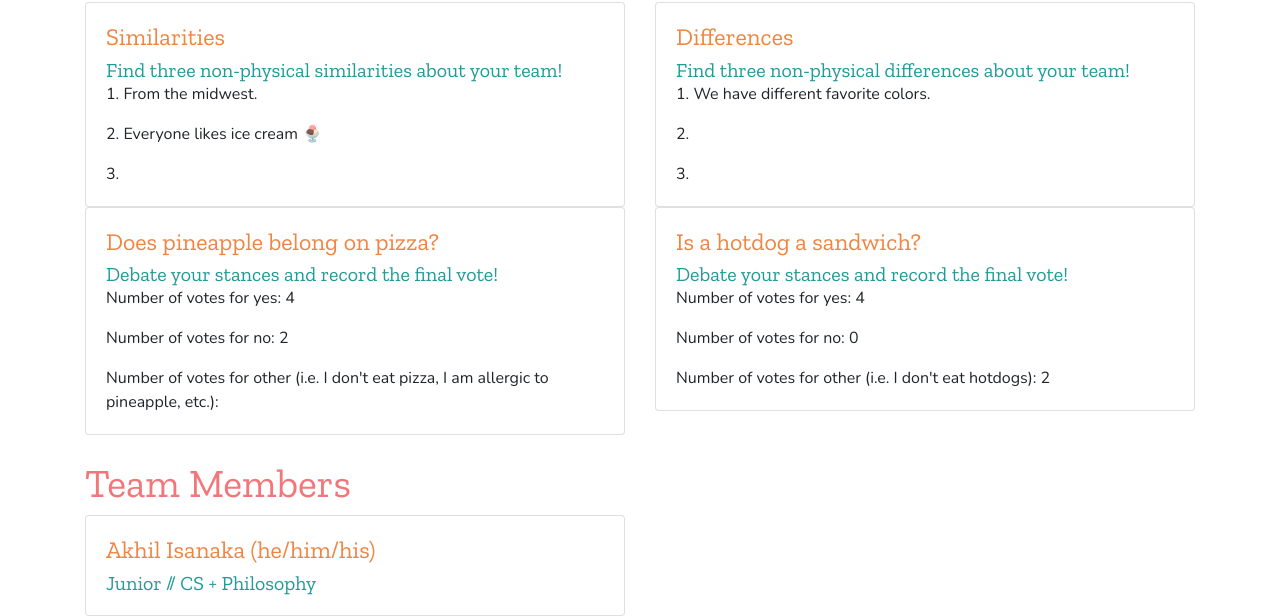
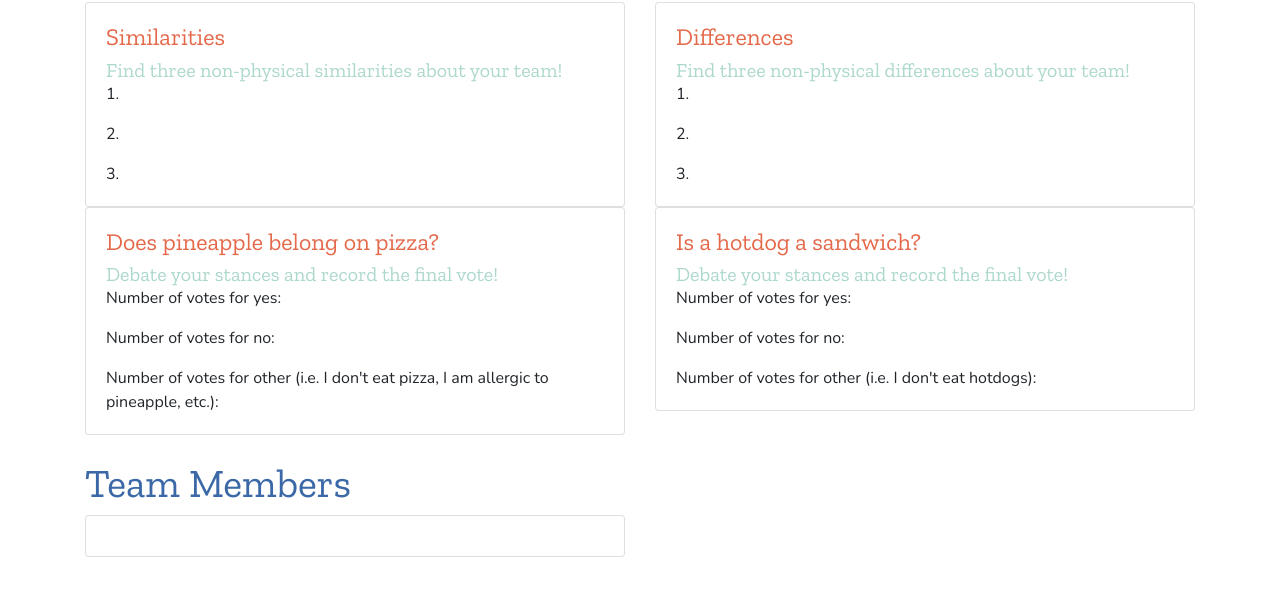
Before and after one commit to akpkboss/IntroGit, a plain HTML site: page index.html in a window 1280 px wide. Shown: the part 564-1180 px from the top of the page. After the commit the page ends 1121 px from the top, so only its background shows below. Drawn offline with nearby package versions, Linux system fonts and the light colour scheme.

Commit message:
updated css to fit current theme

```diff
--- a/index.html
+++ b/index.html
@@ -13,7 +13,7 @@
 		<div class="container">
 				<h1>Let's Git Gud at Git!</h1>
 				<h2>Get to know the members of your team while practicing your git skills.</h2>
-                <h3>// Git Gud @ Git, February 3, 2021</h3>
+                <h3>// Intro to Git, April 9, 2021</h3>
                 <hr/>
                 <h4>Instructions:</h4>
                 <p>// 1. Fill out this entire website! The wording can differ from person to person, but EVERYONE must merge a copy of the website for this activity to work.</p>
@@ -29,8 +29,8 @@
  				<div class="card-body">
  					<h4 class="card-title">Similarities</h4>
  					<h5 class="card-subtitle">Find three non-physical similarities about your team!</h5>
- 					<p class="card-text">1. From the midwest. </p>
-                    <p class="card-text">2. Everyone likes ice cream 🍨</p>
+ 					<p class="card-text">1. </p>
+                    <p class="card-text">2. </p>
                     <p class="card-text">3. </p>
  				</div>
  			</div>
@@ -40,7 +40,7 @@
  				<div class="card-body">
  					<h4 class="card-title">Differences</h4>
  					<h5 class="card-subtitle">Find three non-physical differences about your team!</h5>
- 					<p class="card-text">1. We have different favorite colors. </p>
+ 					<p class="card-text">1. </p>
                     <p class="card-text">2. </p>
                     <p class="card-text">3. </p>
  				</div>
@@ -54,8 +54,8 @@
  				<div class="card-body">
  					<h4 class="card-title">Does pineapple belong on pizza?</h4>
  					<h5 class="card-subtitle">Debate your stances and record the final vote!</h5>
- 					<p class="card-text">Number of votes for yes: 4</p>
-                    <p class="card-text">Number of votes for no: 2</p>
+ 					<p class="card-text">Number of votes for yes: </p>
+                    <p class="card-text">Number of votes for no: </p>
                     <p class="card-text">Number of votes for other (i.e. I don't eat pizza, I am allergic to pineapple, etc.): </p>
  				</div>
  			</div>
@@ -65,9 +65,9 @@
  				<div class="card-body">
 					<h4 class="card-title">Is a hotdog a sandwich?</h4>
 					<h5 class="card-subtitle">Debate your stances and record the final vote!</h5>
-					<p class="card-text">Number of votes for yes: 4</p>
-				   <p class="card-text">Number of votes for no: 0</p>
-				   <p class="card-text">Number of votes for other (i.e. I don't eat hotdogs): 2</p>
+					<p class="card-text">Number of votes for yes: </p>
+				   <p class="card-text">Number of votes for no: </p>
+				   <p class="card-text">Number of votes for other (i.e. I don't eat hotdogs): </p>
  				</div>
  			</div>
  		</div>
@@ -81,8 +81,8 @@
  				<div class="card-body">
                     <!-- start editing here -->
                     <!-- why do we encourage you to share your pronouns? https://tinyurl.com/pronouns-explanation -->
- 					<h4 class="card-title">Akhil Isanaka (he/him/his)</h4>
- 					<h5 class="card-subtitle">Junior // CS + Philosophy</h5>
+ 					<!-- <h4 class="card-title">Akhil Isanaka (he/him/his)</h4>
+ 					<h5 class="card-subtitle">Junior // CS + Philosophy</h5> -->
                     <!-- stop editing here -->
  				</div>
  			</div>
--- a/styles.css
+++ b/styles.css
@@ -1,11 +1,11 @@
 h1 {
     font-family: 'Zilla Slab', serif;
-    color: #f2777a;
+    color: #3b68a6;
 }
 
 h2 {
     font-family: 'Zilla Slab', serif;
-    color: #4aa9ad;
+    color: #FBB63B;
 }
 
 h3 {
@@ -14,12 +14,12 @@ h3 {
 
 h4 {
     font-family: 'Zilla Slab', serif;
-    color: #F08440;
+    color: #e4694a;
 }
 
 h5 {
     font-family: 'Zilla Slab', serif;
-    color: #219B97;
+    color: #ADD8CD;
 }
 
 p {
```
